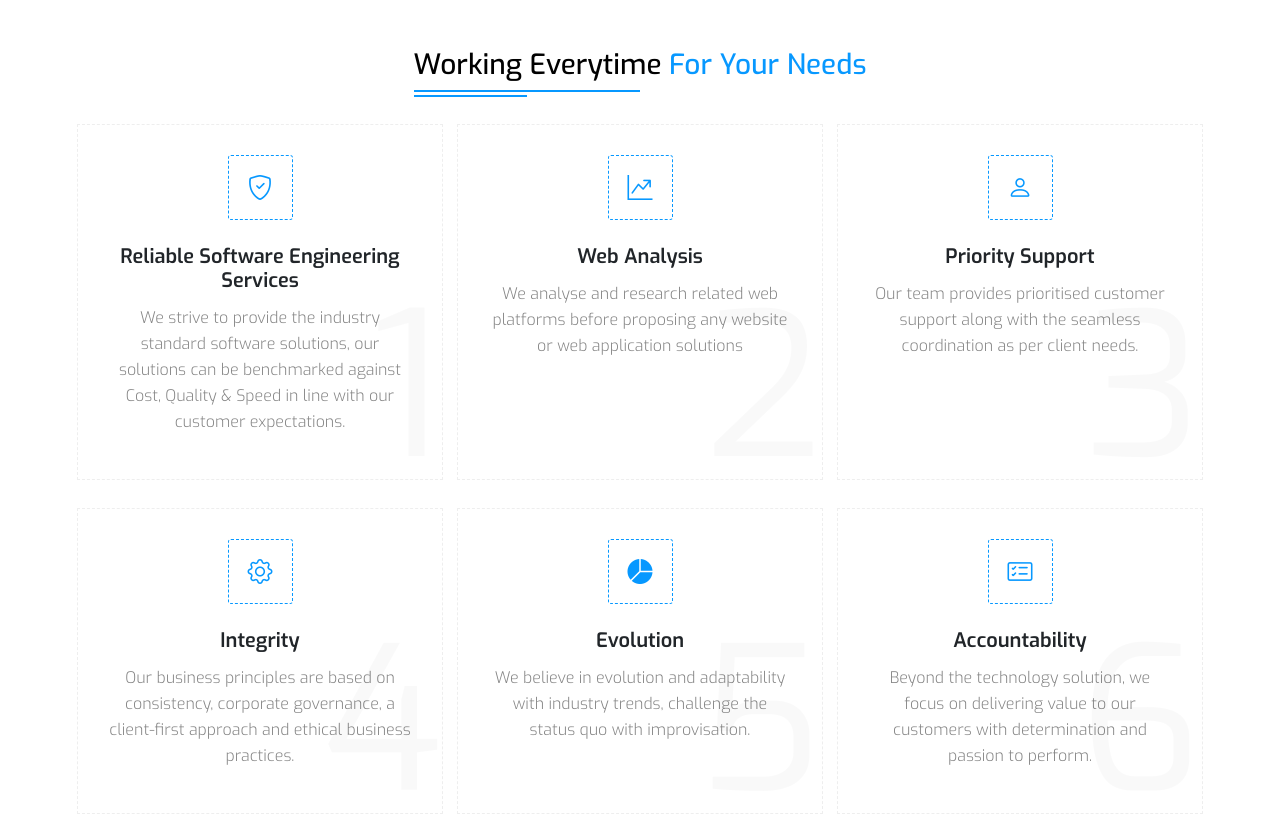
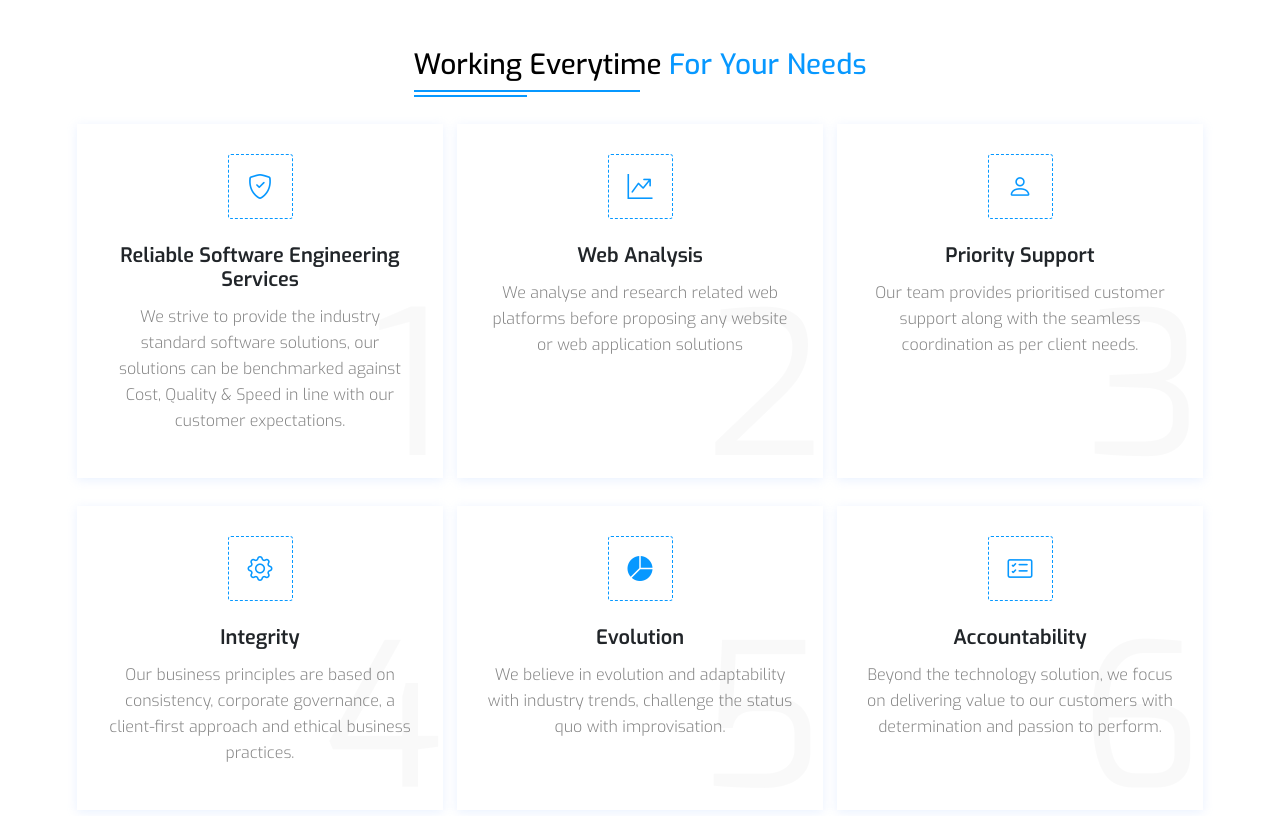
Before and after one commit to sagarkhese1990/FirstQuadTechSolutions, an Angular app: page / in a window 1280 px wide. Shown: the part 802-1618 px from the top of the page. Built offline with nearby package versions, Linux system fonts and the light colour scheme.

Commit message:
design changes for section title and border

```diff
--- a/src/app/shared/card-component/card-component.component.scss
+++ b/src/app/shared/card-component/card-component.component.scss
@@ -3,10 +3,10 @@
     // box-shadow: 0px 8px 16px 0px rgba(146, 184, 255, 0.2);
     transition: all .5s;
     padding: 30px;
-    border: 1.5px dashed #eeeeee;
+    // border: 1.5px solid #eeeeee;
+    box-shadow: 0px 2px 10px 0px rgba(146, 184, 255, 0.2);
     position: relative;
      &:hover {
-        box-shadow: 0px 8px 16px 0px rgba(146, 184, 255, 0.2);
         color: $white;
         transform: translateY(-10px);
         &::before {
--- a/src/app/shared/section-title/section-title.component.scss
+++ b/src/app/shared/section-title/section-title.component.scss
@@ -20,4 +20,9 @@ h2 {
         left: 0;
         right: 0;
     }
+    @media screen and (max-width: 767px) {
+        &::after,  &::before  {
+            display: none;
+        }
+    }
 }
```
Also changed, not shown: 2 other files (tests, documents, lock files or other folders).
